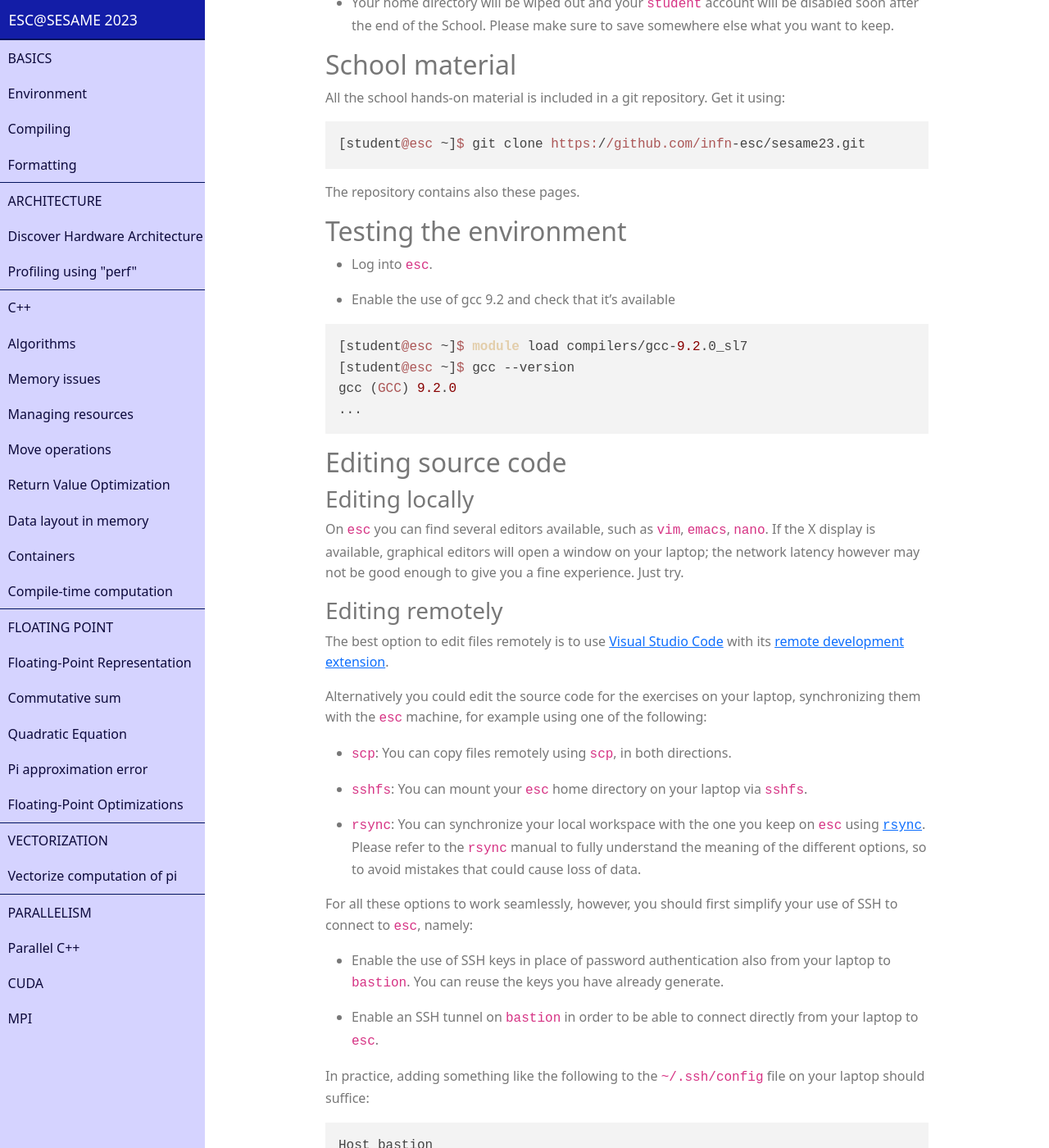
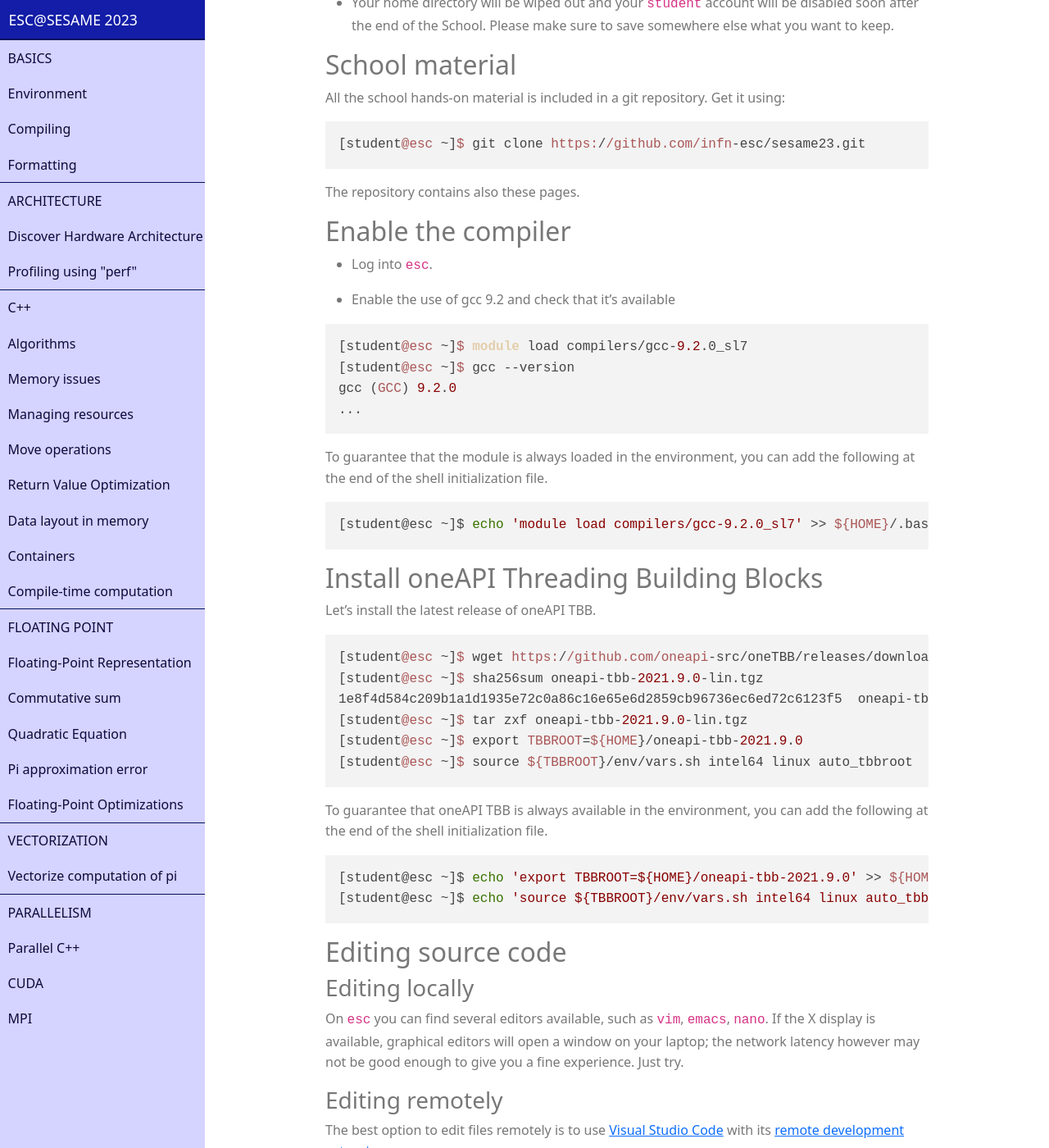
Before and after one commit to infn-esc/sesame23, a Jekyll site: the page built from basic/environment.md, in a window 1280 px wide and 1400 px high, scrolled down 2248 px. Shown: the whole window at 82% size. Built offline with Jekyll 4.4.1, drawn with Linux system fonts in a browser that asks for light colours; nearby versions of some CDN libraries.

Commit message:
Add installation of oneAPI TBB

````diff
--- a/basic/environment.md
+++ b/basic/environment.md
@@ -121,7 +121,7 @@ All the school hands-on material is included in a git repository. Get it using:
 
 The repository contains also these pages.
 
-## Testing the environment
+## Enable the compiler
 
 * Log into `esc`.
 
@@ -132,6 +132,34 @@ The repository contains also these pages.
 [student@esc ~]$ gcc --version
 gcc (GCC) 9.2.0
 ...
+```
+
+To guarantee that the module is always loaded in the environment, you can add
+the following at the end of the shell initialization file.
+
+```shell
+[student@esc ~]$ echo 'module load compilers/gcc-9.2.0_sl7' >> ${HOME}/.bashrc
+```
+
+## Install oneAPI Threading Building Blocks
+
+Let's install the latest release of oneAPI TBB.
+
+```shell
+[student@esc ~]$ wget https://github.com/oneapi-src/oneTBB/releases/download/v2021.9.0/oneapi-tbb-2021.9.0-lin.tgz
+[student@esc ~]$ sha256sum oneapi-tbb-2021.9.0-lin.tgz
+1e8f4d584c209b1a1d1935e72c0a86c16e65e6d2859cb96736ec6ed72c6123f5  oneapi-tbb-2021.9.0-lin.tgz
+[student@esc ~]$ tar zxf oneapi-tbb-2021.9.0-lin.tgz
+[student@esc ~]$ export TBBROOT=${HOME}/oneapi-tbb-2021.9.0
+[student@esc ~]$ source ${TBBROOT}/env/vars.sh intel64 linux auto_tbbroot
+```
+
+To guarantee that oneAPI TBB is always available in the environment, you can add
+the following at the end of the shell initialization file.
+
+```shell
+[student@esc ~]$ echo 'export TBBROOT=${HOME}/oneapi-tbb-2021.9.0' >> ${HOME}/.bashrc
+[student@esc ~]$ echo 'source ${TBBROOT}/env/vars.sh intel64 linux auto_tbbroot' >> ${HOME}/.bashrc
 ```
 
 ## Editing source code
````
